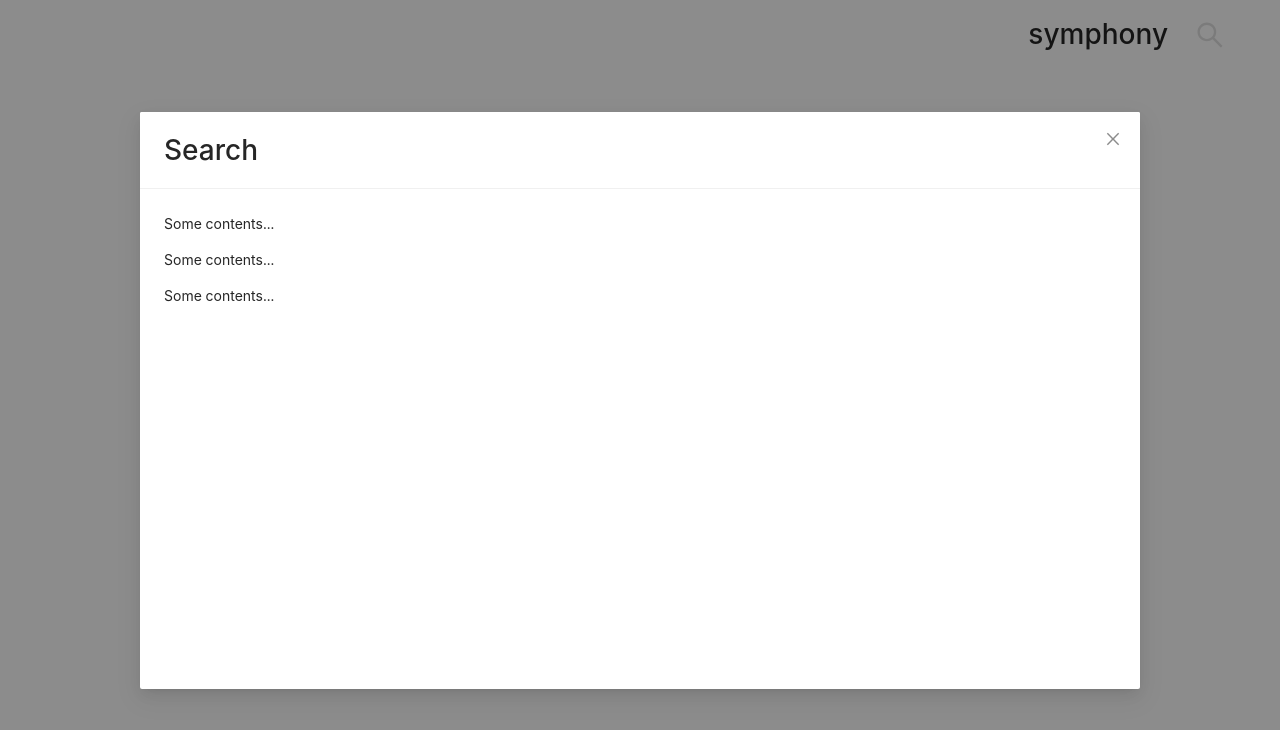
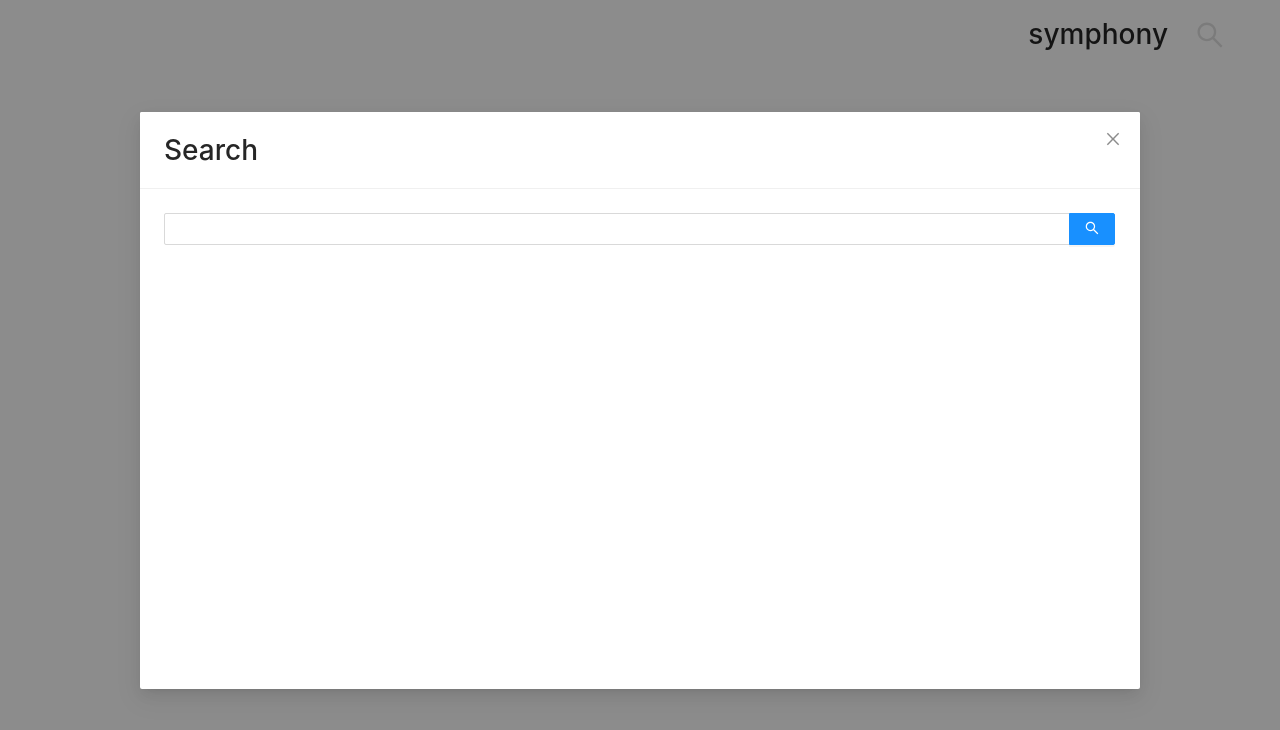
Before and after one commit to imanipaul/symphony, a React (Create React App) app: page / in a window 1280 px wide. Both pictures are taken after a click on the element "search". Shown: the top 730 px of the page. Built offline with nearby package versions, Linux system fonts and the light colour scheme.

Commit message:
Add input component

```diff
--- a/src/App.js
+++ b/src/App.js
@@ -5,6 +5,7 @@ import Home from "./views/Home";
 import Drink from "./views/Drink";
 import { SearchOutlined } from "@ant-design/icons";
 import Modal from "antd/lib/modal/Modal";
+import { Input } from "antd";
 
 function App() {
   const [showModal, setShowModal] = useState(false);
@@ -42,9 +43,7 @@ function App() {
         bodyStyle={{ height: 500 }}
         footer={null}
       >
-        <p>Some contents...</p>
-        <p>Some contents...</p>
-        <p>Some contents...</p>
+        <Input.Search enterButton={true} />
       </Modal>
     </div>
   );
```
